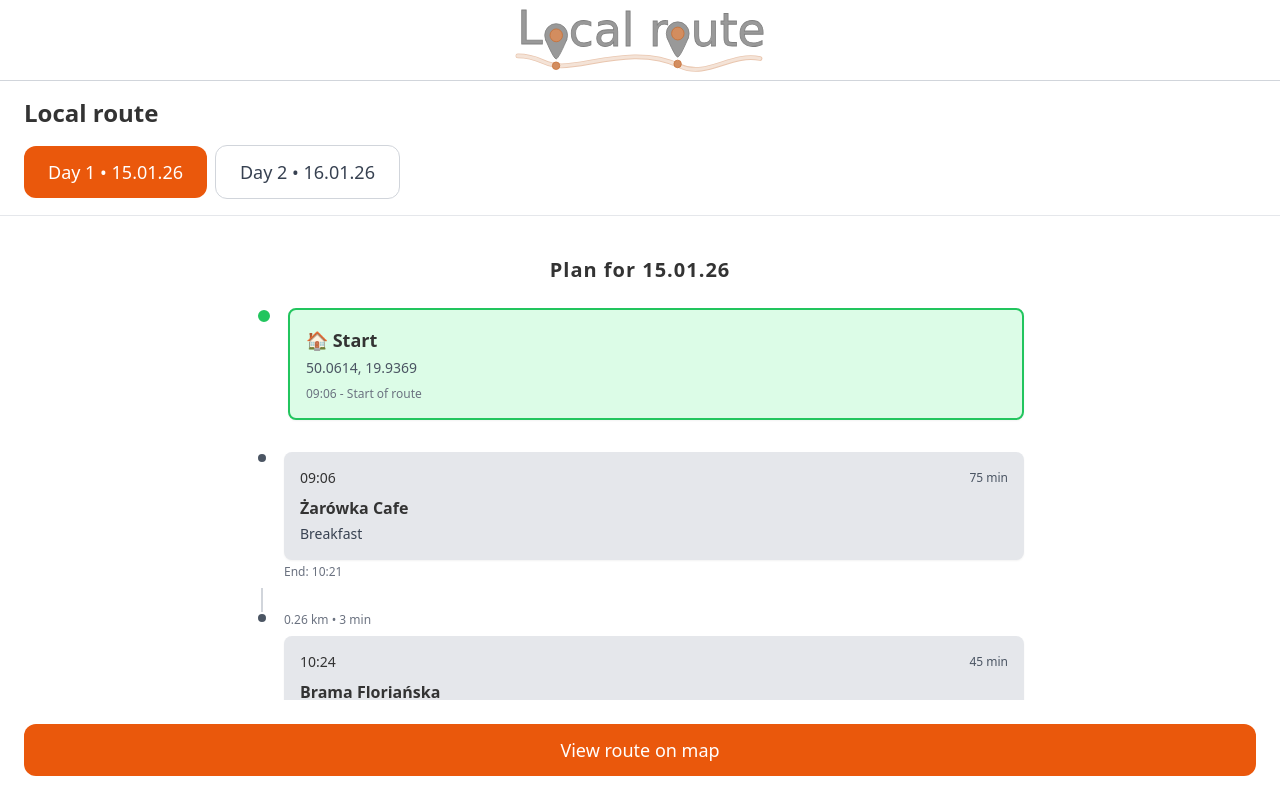
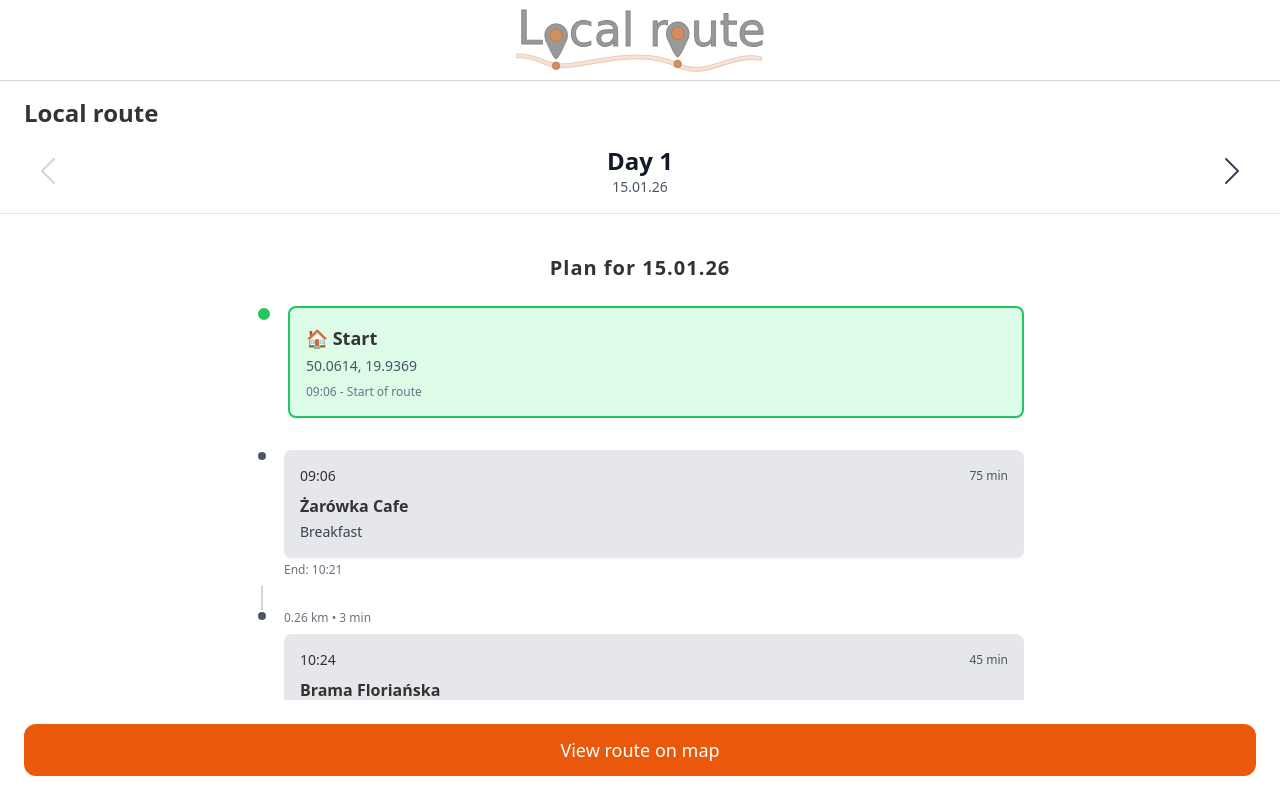
Before and after one commit to dawidzawislak/bitehack2026, a React (Vite) app in the folder app/: page /schedule in a window 1280 px wide. Built offline with nearby package versions, Linux system fonts and the light colour scheme; no server answers; a web font is replaced by a local one.

Commit message:
days selector

```diff
--- /dev/null
+++ b/app/src/components/icons/ChevronLeftIcon.tsx
@@ -0,0 +1,25 @@
+import type { FC, SVGProps } from 'react'
+
+interface ChevronLeftIconProps extends SVGProps<SVGSVGElement> {
+  size?: number
+}
+
+const ChevronLeftIcon: FC<ChevronLeftIconProps> = ({ size = 20, ...props }) => {
+  return (
+    <svg
+      xmlns="http://www.w3.org/2000/svg"
+      width={size}
+      height={size}
+      fill="currentColor"
+      viewBox="0 0 16 16"
+      {...props}
+    >
+      <path
+        fillRule="evenodd"
+        d="M11.354 1.646a.5.5 0 0 1 0 .708L5.707 8l5.647 5.646a.5.5 0 0 1-.708.708l-6-6a.5.5 0 0 1 0-.708l6-6a.5.5 0 0 1 .708 0"
+      />
+    </svg>
+  )
+}
+
+export default ChevronLeftIcon
--- /dev/null
+++ b/app/src/components/icons/ChevronRightIcon.tsx
@@ -0,0 +1,25 @@
+import type { FC, SVGProps } from 'react'
+
+interface ChevronRightIconProps extends SVGProps<SVGSVGElement> {
+  size?: number
+}
+
+const ChevronRightIcon: FC<ChevronRightIconProps> = ({ size = 20, ...props }) => {
+  return (
+    <svg
+      xmlns="http://www.w3.org/2000/svg"
+      width={size}
+      height={size}
+      fill="currentColor"
+      viewBox="0 0 16 16"
+      {...props}
+    >
+      <path
+        fillRule="evenodd"
+        d="M4.646 1.646a.5.5 0 0 1 .708 0l6 6a.5.5 0 0 1 0 .708l-6 6a.5.5 0 0 1-.708-.708L10.293 8 4.646 2.354a.5.5 0 0 1 0-.708"
+      />
+    </svg>
+  )
+}
+
+export default ChevronRightIcon
--- a/app/src/components/icons/index.ts
+++ b/app/src/components/icons/index.ts
@@ -2,6 +2,8 @@ export { default as ArtIcon } from "./ArtIcon";
 export { default as CastleIcon } from "./CastleIcon";
 export { default as ChampagneIcon } from "./ChampagneIcon";
 export { default as ChevronDownIcon } from "./ChevronDownIcon";
+export { default as ChevronLeftIcon } from "./ChevronLeftIcon";
+export { default as ChevronRightIcon } from "./ChevronRightIcon";
 export { default as CloseIcon } from "./CloseIcon";
 export { default as CoffeeIcon } from "./CoffeeIcon";
 export { default as DesignIcon } from "./DesignIcon";
--- a/app/src/pages/Schedule.tsx
+++ b/app/src/pages/Schedule.tsx
@@ -3,6 +3,7 @@ import { API } from "../utils/api";
 import TimelineItem from "../components/TimelineItem";
 import { Heading, Section, Button } from "../components/common";
 import { useRouteCtx } from "../hooks/useRouteCtx";
+import { ChevronLeftIcon, ChevronRightIcon } from "../components/icons";
 import type { DaySchedule } from "../types/models";
 
 export default function Schedule() {
@@ -45,6 +46,9 @@ export default function Schedule() {
   }
 
   const currentDaySchedule = schedule[selectedDay];
+  const canGoPrevious = selectedDay > 0;
+  const canGoNext = selectedDay < schedule.length - 1;
+
   const formatDate = (dateStr: string) => {
     const date = new Date(dateStr);
     return date.toLocaleDateString("pl-PL", {
@@ -68,15 +72,41 @@ export default function Schedule() {
         </Heading>
 
         {/* Day selector */}
-        <div className="flex items-center gap-2">
-          {schedule.map((day, index) => (
-            <Button
-              key={day.date}
-              onClick={() => setSelectedDay(index)}
-              variant={selectedDay === index ? "primary" : "secondary"}            >
-              Day {index + 1} • {formatDate(day.date)}
-            </Button>
-          ))}
+        <div className="flex items-center justify-between">
+          <button
+            onClick={() => setSelectedDay(selectedDay - 1)}
+            disabled={!canGoPrevious}
+            className={`p-2 rounded-lg transition-colors ${
+              canGoPrevious
+                ? "hover:bg-gray-100 text-gray-700 cursor-pointer"
+                : "text-gray-300 cursor-not-allowed"
+            }`}
+            aria-label="Previous day"
+          >
+            <ChevronLeftIcon size={32} />
+          </button>
+
+          <div className="text-center">
+            <div className="text-2xl font-bold text-gray-900">
+              Day {selectedDay + 1}
+            </div>
+            <div className="text-sm text-gray-600">
+              {formatDate(currentDaySchedule.date)}
+            </div>
+          </div>
+
+          <button
+            onClick={() => setSelectedDay(selectedDay + 1)}
+            disabled={!canGoNext}
+            className={`p-2 rounded-lg transition-colors ${
+              canGoNext
+                ? "hover:bg-gray-100 text-gray-700 cursor-pointer"
+                : "text-gray-300 cursor-not-allowed"
+            }`}
+            aria-label="Next day"
+          >
+            <ChevronRightIcon size={32} />
+          </button>
         </div>
       </div>
 
```
